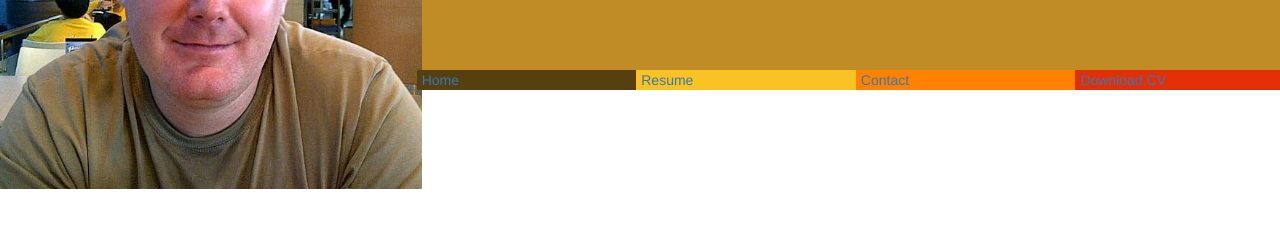
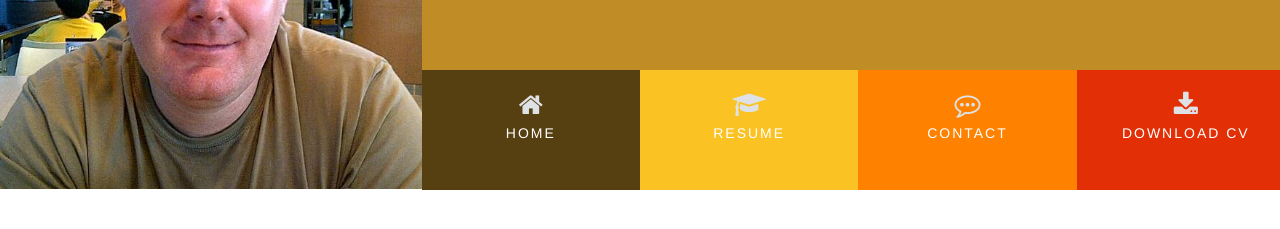
Before and after one commit to Treellane/UCD-Resume-Project, a plain HTML site: page index.html in a window 1280 px wide. Shown: the part 171-400 px from the top of the page. Drawn offline with nearby package versions, Linux system fonts and the light colour scheme.

Commit message:
formatted menu headings with colours and styles

```diff
--- a/assets/css/style.css
+++ b/assets/css/style.css
@@ -64,3 +64,43 @@ header {
     margin-bottom: 90px;
     color: #343a40;
 }
+
+
+/*-------------------------------------MENU BAR--------------------------------*/
+
+
+#nav {
+    margin: 0;
+}
+
+.menuitem {
+    height: 120px;
+    text-align: center;
+    padding: 0;
+}
+
+.menuitem a {
+    width: 100%;
+    text-decoration: none;
+    color: white;
+    height: 120px;
+}
+
+.menuitem a i {
+    padding-top: 22px;
+    display: block;
+    color: #dee2e6;
+    font-size: 26px;
+}
+
+.menuitem span {
+    color: white;
+    display: block;
+    width: 100%;
+    padding-top: 5px;
+    text-align: center;
+    text-transform: uppercase;
+    font-size: 14px;
+    font-weight: 300;
+    letter-spacing: 2px;
+}
--- a/index.html
+++ b/index.html
@@ -30,18 +30,18 @@
                </div>
 
                <div class="row">
-                   <ul class="list-inline clearfix">
-                       <li class="col-xs-6 col-sm-3 ui-menu-color-home">
-                           <a href=""><span>Home</span></a>
+                   <ul id="nav" class="list-inline clearfix">
+                       <li class="col-xs-6 col-sm-3 ui-menu-color-home menuitem">
+                           <a href=""><i class="fa fa-home" aria-hidden="true"></i><span>Home</span></a>
                        </li>
-                       <li class="col-xs-6 col-sm-3 ui-menu-color-resume">
-                           <a href=""><span>Resume</span></a>
+                       <li class="col-xs-6 col-sm-3 ui-menu-color-resume menuitem">
+                           <a href=""><i class="fa fa-graduation-cap" aria-hidden="true"></i><span>Resume</span></a>
                        </li>
-                       <li class="col-xs-6 col-sm-3 ui-menu-color-contact">
-                           <a href=""><span>Contact</span></a>
+                       <li class="col-xs-6 col-sm-3 ui-menu-color-contact menuitem">
+                           <a href=""><i class="fa fa-commenting-o" aria-hidden="true"></i><span>Contact</span></a>
                        </li>
-                       <li class="col-xs-6 col-sm-3 ui-menu-color-cv">
-                           <a href=""><span>Download CV</span></a>
+                       <li class="col-xs-6 col-sm-3 ui-menu-color-cv menuitem">
+                           <a href=""><i class="fa fa-download" aria-hidden="true"></i><span>Download CV</span></a>
                        </li>
                    </ul>
                </div>
```
